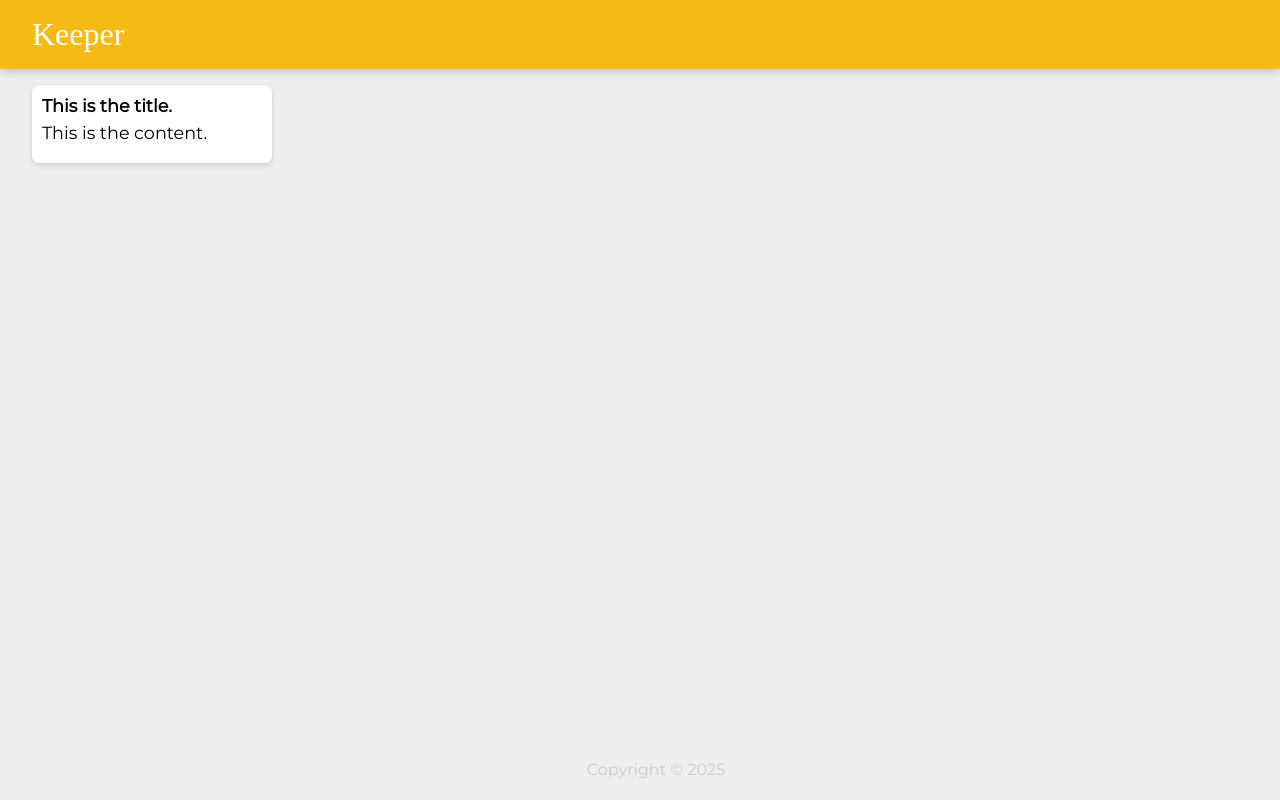
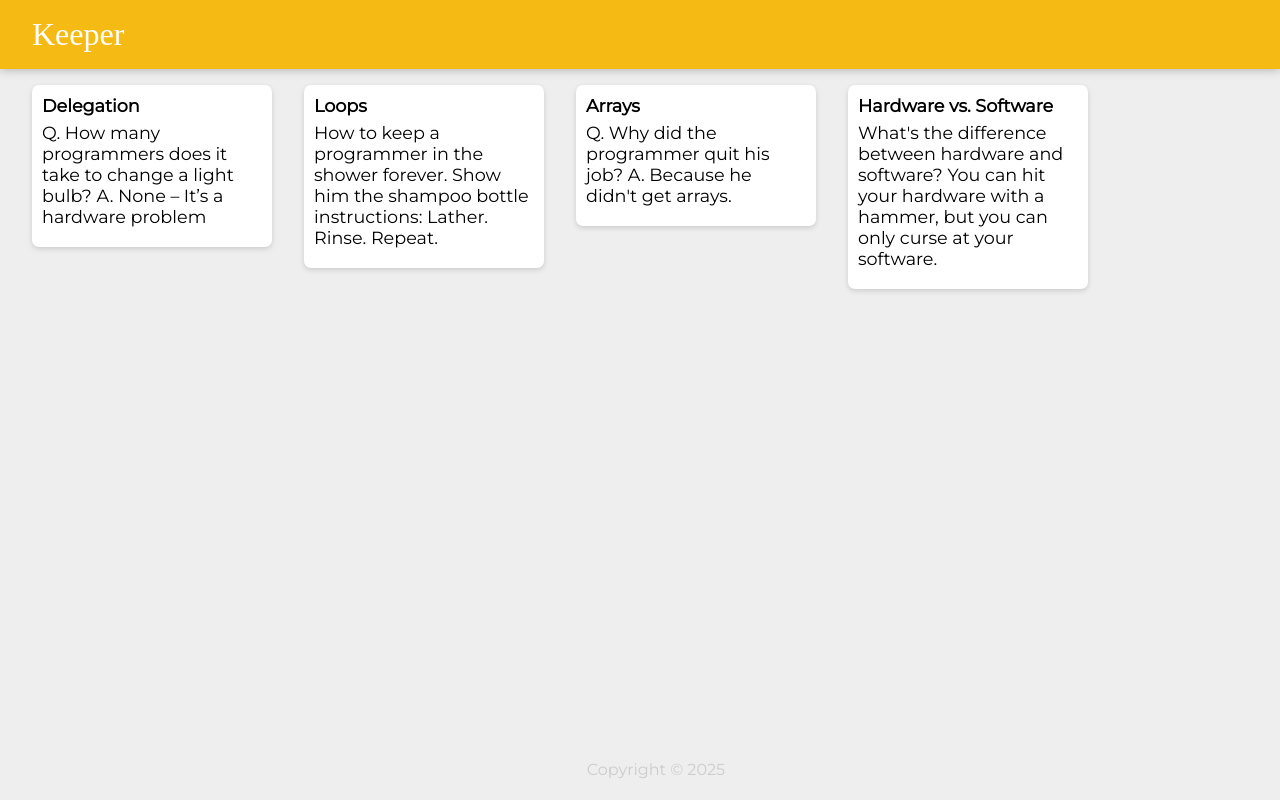
Before and after one commit to sharma93manvi/Keeper-app-Project, a React (Vite) app: page / in a window 1280 px wide. Built offline with nearby package versions, Linux system fonts and the light colour scheme; a web font is replaced by a local one.

Commit message:
Use props, function, & map to iterate through the notes

```diff
--- /dev/null
+++ b/notes.js
@@ -0,0 +1,28 @@
+const notes = [
+  {
+    key: 1,
+    title: "Delegation",
+    content:
+      "Q. How many programmers does it take to change a light bulb? A. None – It’s a hardware problem"
+  },
+  {
+    key: 2,
+    title: "Loops",
+    content:
+      "How to keep a programmer in the shower forever. Show him the shampoo bottle instructions: Lather. Rinse. Repeat."
+  },
+  {
+    key: 3,
+    title: "Arrays",
+    content:
+      "Q. Why did the programmer quit his job? A. Because he didn't get arrays."
+  },
+  {
+    key: 4,
+    title: "Hardware vs. Software",
+    content:
+      "What's the difference between hardware and software? You can hit your hardware with a hammer, but you can only curse at your software."
+  }
+];
+
+export default notes;
--- a/src/Components/App.jsx
+++ b/src/Components/App.jsx
@@ -2,12 +2,22 @@
 import Header from "./Header";
 import Footer from "./Footer";
 import Note from "./Note";
+import notes from "../../notes";
+
+function createNotes(noteItem){
+    return <Note
+        key = {noteItem.key}
+        title = {noteItem.title}
+        content ={noteItem.content}
+
+    />
+}
 
 function App(){
     return (
         <div>
             <Header />
-            <Note />
+           {notes.map(createNotes)}
             <Footer />
         </div>
     )
--- a/src/Components/Note.jsx
+++ b/src/Components/Note.jsx
@@ -1,11 +1,12 @@
 import React from "react";
 
-function Note(){
+function Note(props){
     return (
         <div className="note">
-            <h1>This is the title.</h1>
-            <p>This is the content.</p>
+            <h1>{props.title}</h1>
+            <p>{props.content}</p>
         </div>
     )
 }
+
 export default Note;
```
Also changed, not shown: src/index.jsx (+11 -0 lines), 1 other file (tests, documents, lock files or other folders).
